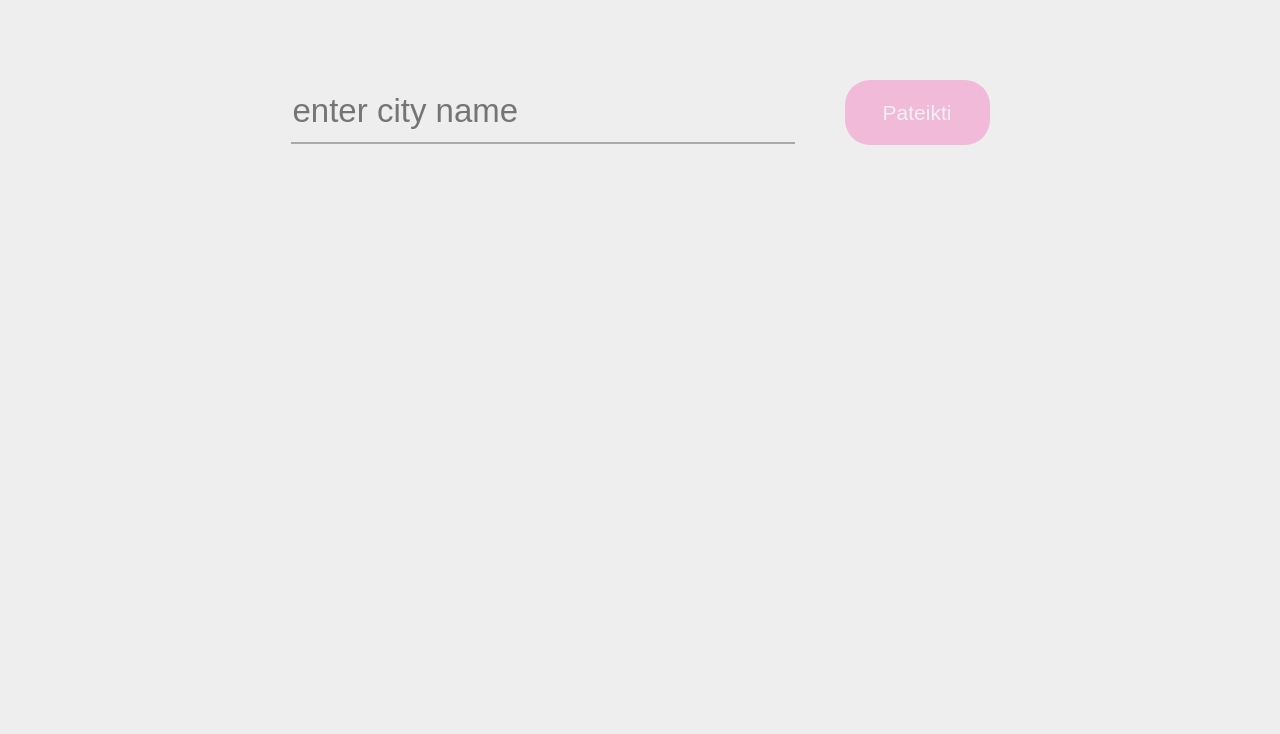
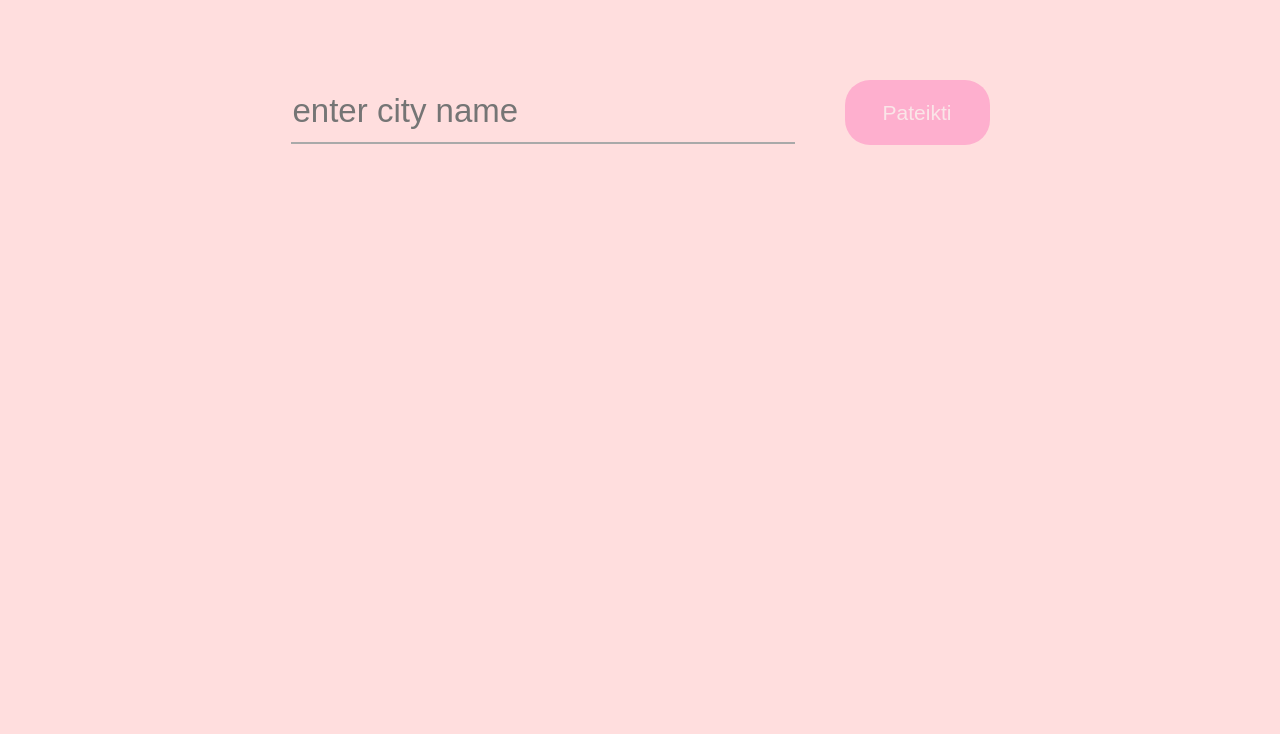
Before and after one commit to gediminasjuska/weather_api, a website built with Parcel: page index.html in a window 1280 px wide. Shown: the part 66-800 px from the top of the page. Built offline with nearby package versions, Linux system fonts and the light colour scheme.

Commit message:
pataisymas

```diff
--- a/api/fetchData.js
+++ b/api/fetchData.js
@@ -1,5 +1,4 @@
 import {submitButton} from './submitButton.js'
-import {newCityWeather} from './newCityWeather.js'
 const units = 'metric'
 const cityName = document.querySelector('input')
 
@@ -22,13 +21,11 @@ const fetchData = () => {
             let weatherIcon = JSON.parse(weatherIcon1)
 
             const date = new Date()
-            const bandymasTemp = document.getElementById('demo').innerHTML = city+temp+weather+weatherIcon+date
             const iconLink = `http://openweathermap.org/img/wn/${weatherIcon}.png`
             const weatherImage = document.createElement('img')
             const weatherImage1 = document.createElement('img')
             weatherImage.src = iconLink
             weatherImage1.src = iconLink
-            console.log(iconLink)
 
             const output = document.querySelector('.output')
             function newCityWeather(){
--- a/api/submitButton.js
+++ b/api/submitButton.js
@@ -1,5 +1,4 @@
 import {fetchData} from './fetchData.js'
-import {newCityWeather} from './newCityWeather.js'
 
 
 const cityName = document.querySelector('input')
--- a/style.css
+++ b/style.css
@@ -1,6 +1,6 @@
 body{
     margin: 0;
-    background-color: #eeeeee;
+    background-color: #ffdede;
 }
 .header{
     border-bottom: 1px solid grey;
```
Also changed, not shown: api/newCityWeather.js (deleted, +0 -23 lines), 6 other files.
